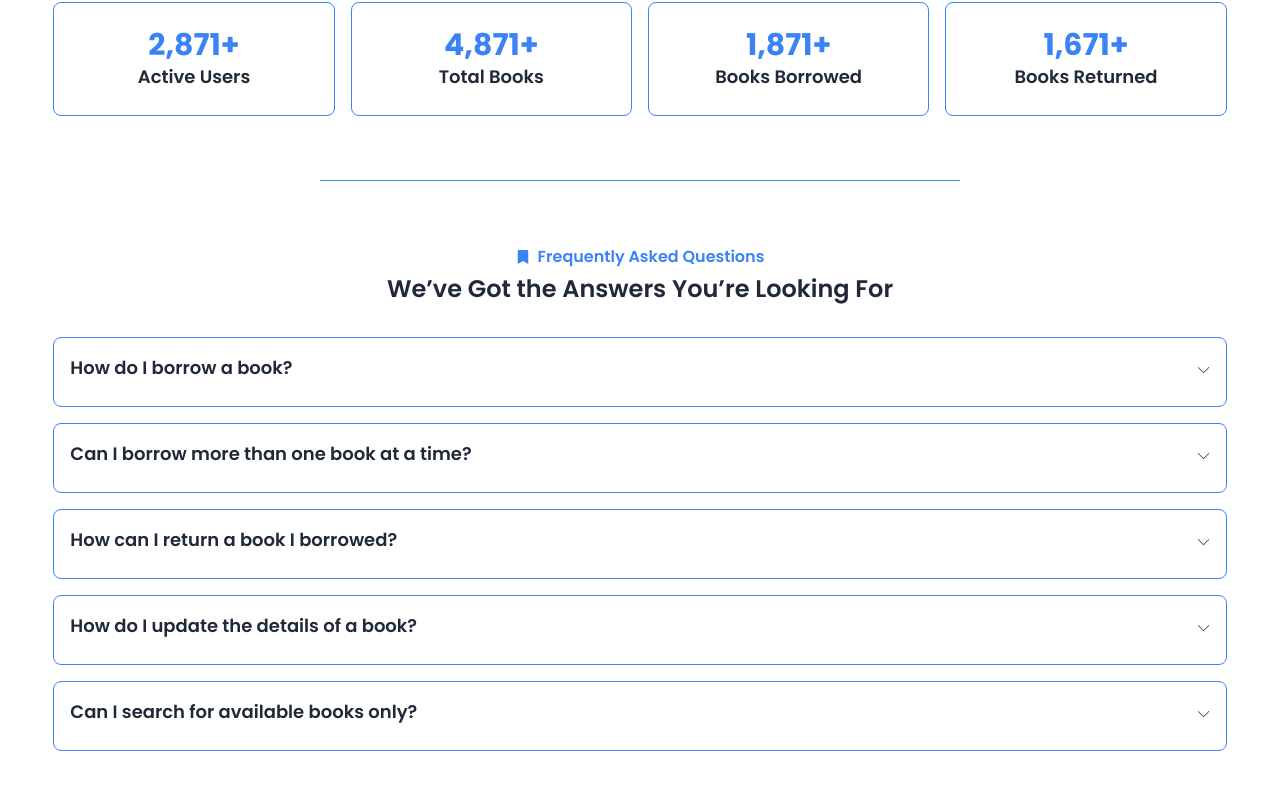
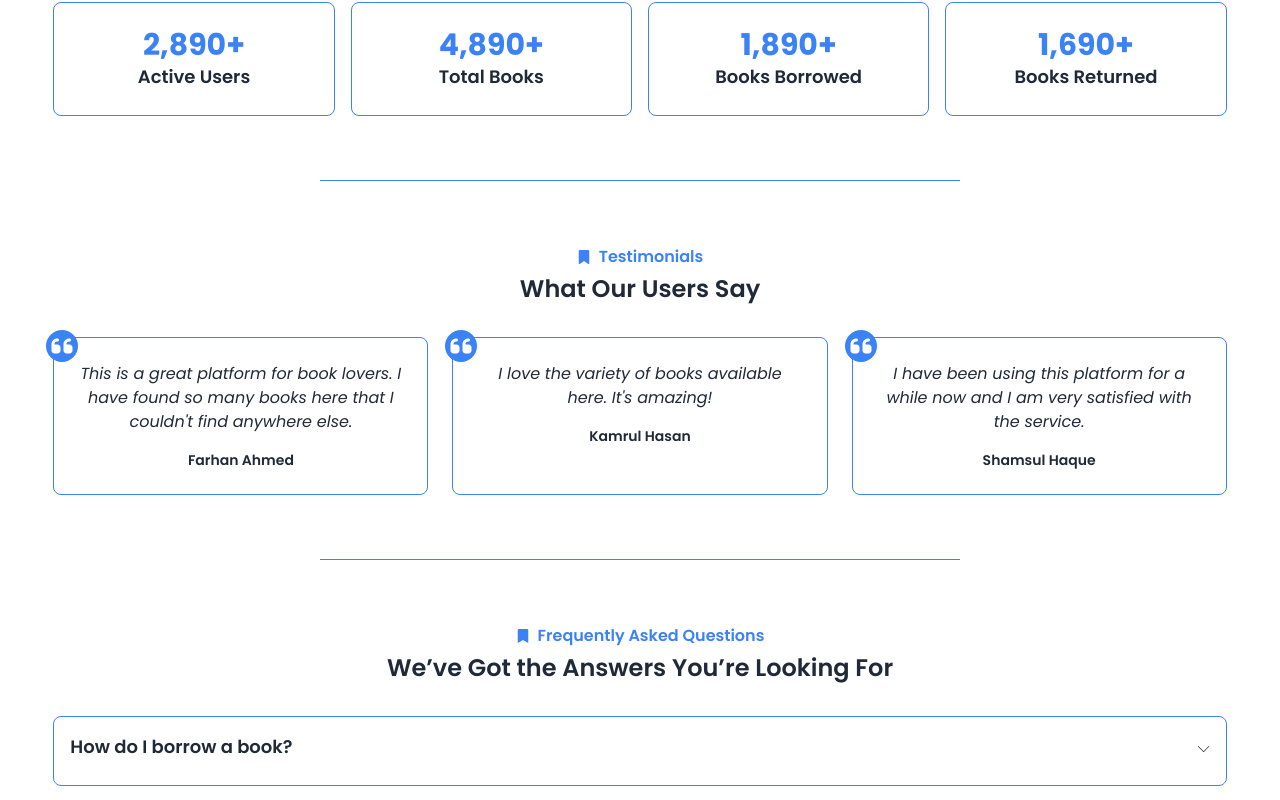
Before and after one commit to RaisulKayesRaka/BookNest-Client, a React (Vite) app: page / in a window 1280 px wide. Shown: the part 887-1687 px from the top of the page. Built offline with nearby package versions, Linux system fonts and the light colour scheme; no server answers.

Commit message:
Add testimonials in home page

```diff
--- /dev/null
+++ b/src/components/Testimonials.jsx
@@ -0,0 +1,57 @@
+import { FaBookmark, FaQuoteLeft } from "react-icons/fa6";
+
+const Testimonials = () => {
+  const testimonials = [
+    {
+      id: 1,
+      name: "Farhan Ahmed",
+      feedback:
+        "This is a great platform for book lovers. I have found so many books here that I couldn't find anywhere else.",
+    },
+    {
+      id: 2,
+      name: "Kamrul Hasan",
+      feedback: "I love the variety of books available here. It's amazing!",
+    },
+    {
+      id: 3,
+      name: "Shamsul Haque",
+      feedback: "I have been using this platform for a while now and I am very satisfied with the service.",
+    },
+  ];
+
+  return (
+    <>
+      <section className="mx-auto w-11/12 max-w-screen-xl py-16">
+        <section className="space-y-1 text-center">
+          <div className="flex items-center justify-center gap-2 text-blue-500">
+            <FaBookmark className="text-sm" />
+            <h3 className="font-semibold">Testimonials</h3>
+          </div>
+
+          <h2 className="text-2xl font-semibold">What Our Users Say</h2>
+        </section>
+        <div className="h-8"></div>
+
+        <div className="grid grid-cols-1 gap-6 md:grid-cols-3">
+          {testimonials.map((testimonial) => (
+            <div
+              key={testimonial.id}
+              className="relative rounded-lg border border-blue-500 p-6"
+            >
+              <p className="text-center italic">{testimonial.feedback}</p>
+              <p className="mt-4 text-center text-sm font-semibold">
+                {testimonial.name}
+              </p>
+              <div className="absolute -left-2 -top-2 z-10 rounded-full bg-blue-500 p-1 text-2xl text-white">
+                <FaQuoteLeft />
+              </div>
+            </div>
+          ))}
+        </div>
+      </section>
+    </>
+  );
+};
+
+export default Testimonials;
--- a/src/pages/Home.jsx
+++ b/src/pages/Home.jsx
@@ -3,6 +3,7 @@ import Banner from "../components/Banner";
 import LibraryInsights from "../components/LibraryInsights";
 import FAQ from "../components/FAQ";
 import Categories from "../components/Categories";
+import Testimonials from "../components/Testimonials";
 
 export default function Home() {
   return (
@@ -15,6 +16,8 @@ export default function Home() {
       <hr className="mx-auto w-1/2 max-w-prose border-blue-500" />
       <LibraryInsights />
       <hr className="mx-auto w-1/2 max-w-prose border-blue-500" />
+      <Testimonials />
+      <hr className="mx-auto w-1/2 max-w-prose border-blue-500" />
       <FAQ />
     </>
   );
```
